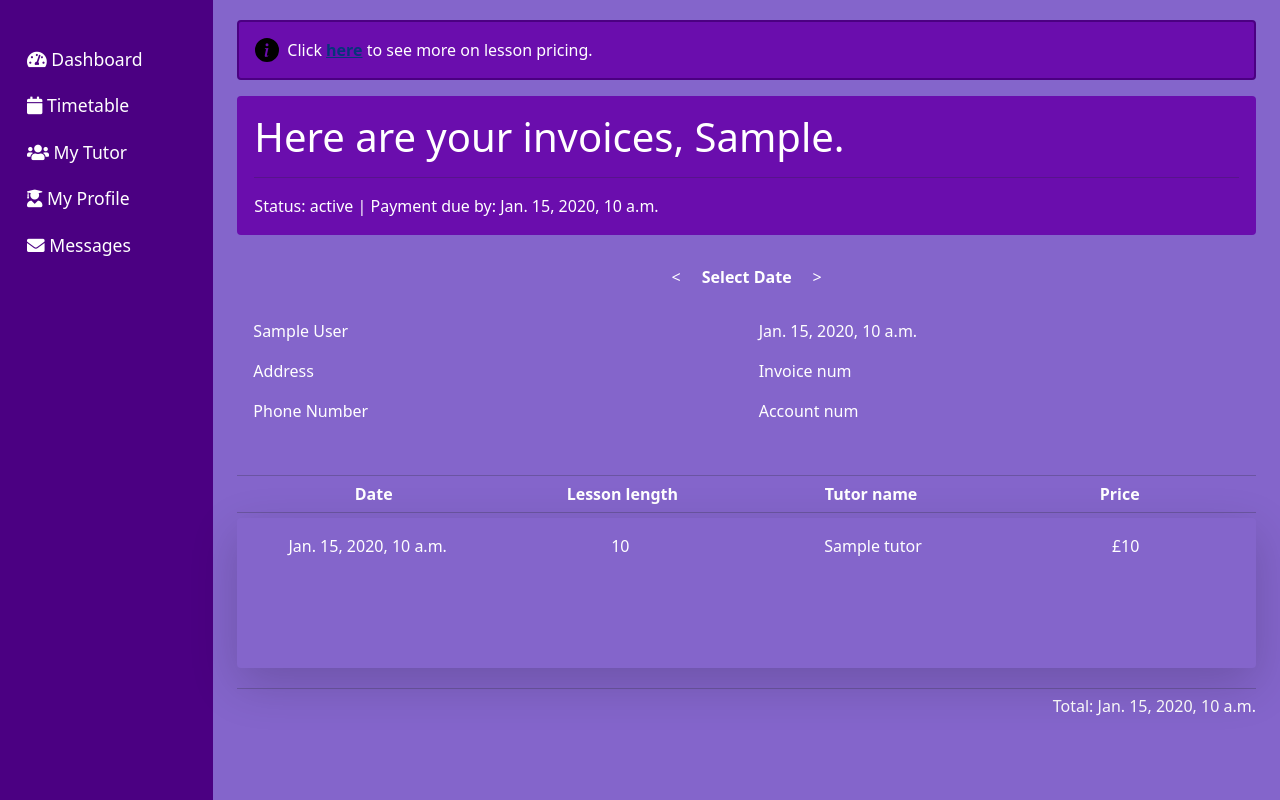
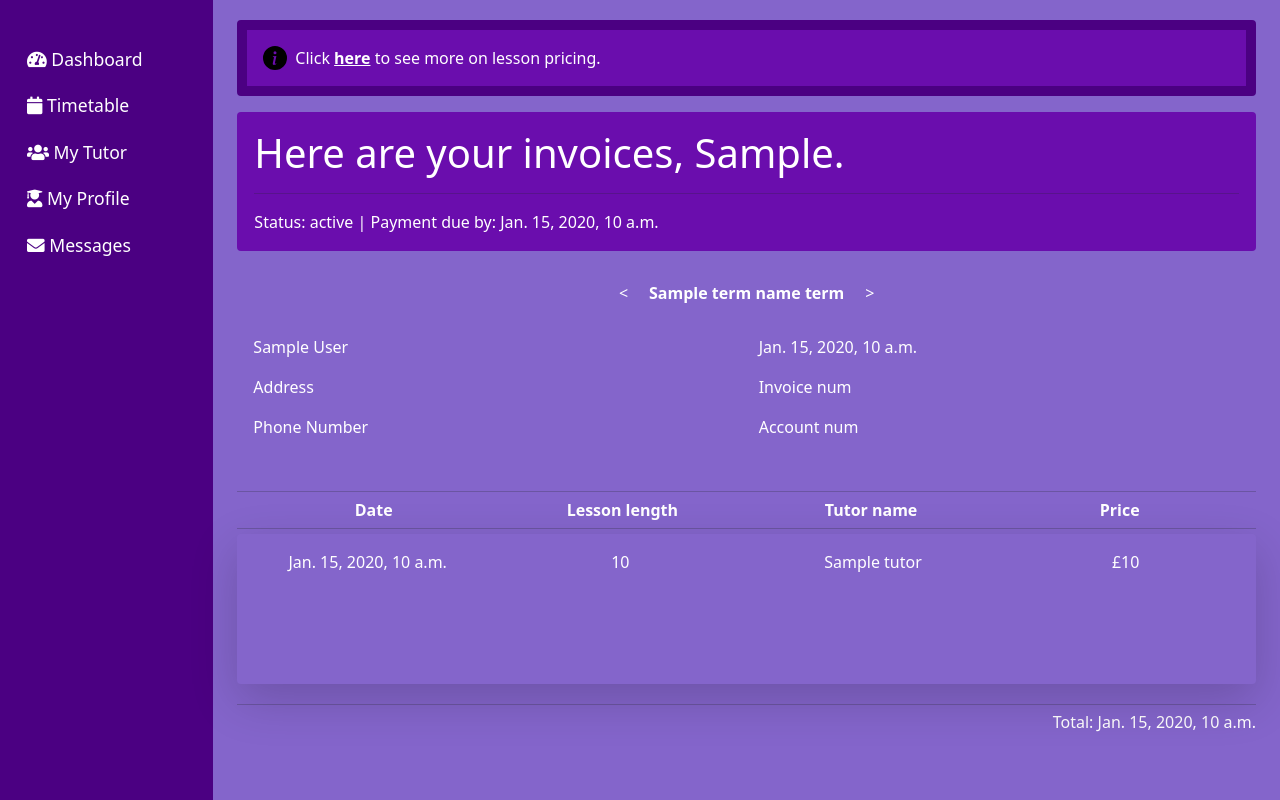
Before and after one commit to arhamzahid23571113/Team-Aardvark, a Django app: template tutorials/templates/invoice_page.html in a window 1280 px wide. Shown: the part 62-862 px from the top of the page. Run offline with Django 3.2, Linux system fonts and the light colour scheme; the template is opened without the code that fills it: most values are stand-ins (such as "Sample title", 1, 10 or a date in 2020); some libraries are stand-ins or nearby versions.

Commit message:
Allow user to view invoices for different terms

```diff
--- a/static/invoice_page.css
+++ b/static/invoice_page.css
@@ -3,7 +3,7 @@
 }
 
 .invoice-page .card-header {
-    background-color: transparent !important; /* Lighter purple for headers */
+    background-color: transparent !important;
     border-bottom: none;
     font-weight: bold;
 }
@@ -11,7 +11,7 @@
 .pricing-alert {
     background-color: #6a0dad;
     color: #ffffff;
-    border: 2px solid #4b0082;
+    border: 10px solid #4b0082;
 }
 
 .header-alert {
--- a/tutorials/templates/invoice_page.html
+++ b/tutorials/templates/invoice_page.html
@@ -66,7 +66,8 @@
     <use xlink:href="#info-fill" />
   </svg>
   <div>
-    Click <a href="#" class="alert-link">here</a> to see more on lesson pricing.
+    Click <a href="#" class="alert-link invoice-text">here</a> to see more on
+    lesson pricing.
   </div>
 </div>
 
@@ -85,9 +86,17 @@
     <div
       class="card-header d-flex align-items-center justify-content-center gap-2"
     >
-      <button type="button" class="btn btn-prev">&lt;</button>
-      <span class="align-middle">Select Date</span>
-      <button type="button" class="btn btn-next">&gt;</button>
+      <a
+        href="{% url 'invoice_page' invoice.id previous_term %}"
+        class="btn btn-prev"
+        >&lt;</a
+      >
+      <span class="align-middle">{{ term_name }} term</span>
+      <a
+        href="{% url 'invoice_page' invoice.id next_term %}"
+        class="btn btn-next"
+        >&gt;</a
+      >
     </div>
     <div class="card-body">
       <div class="row">
```
Also changed, not shown: tutorials/views.py (+14 -3 lines).
